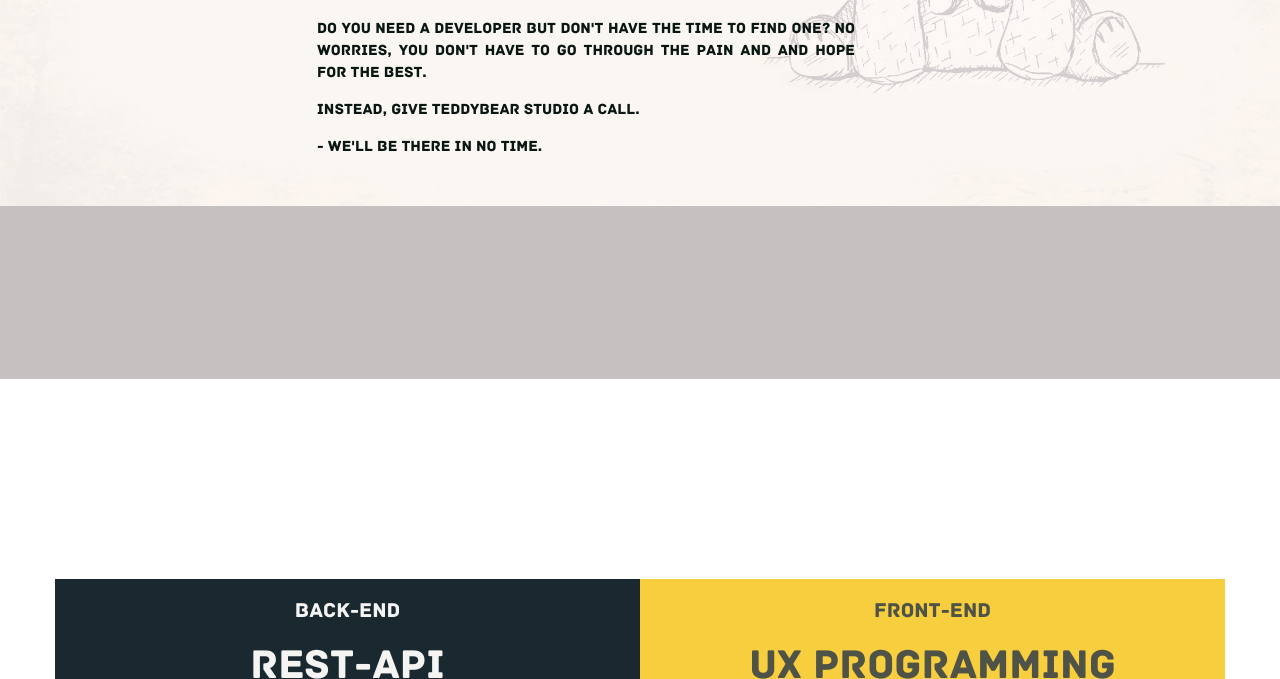
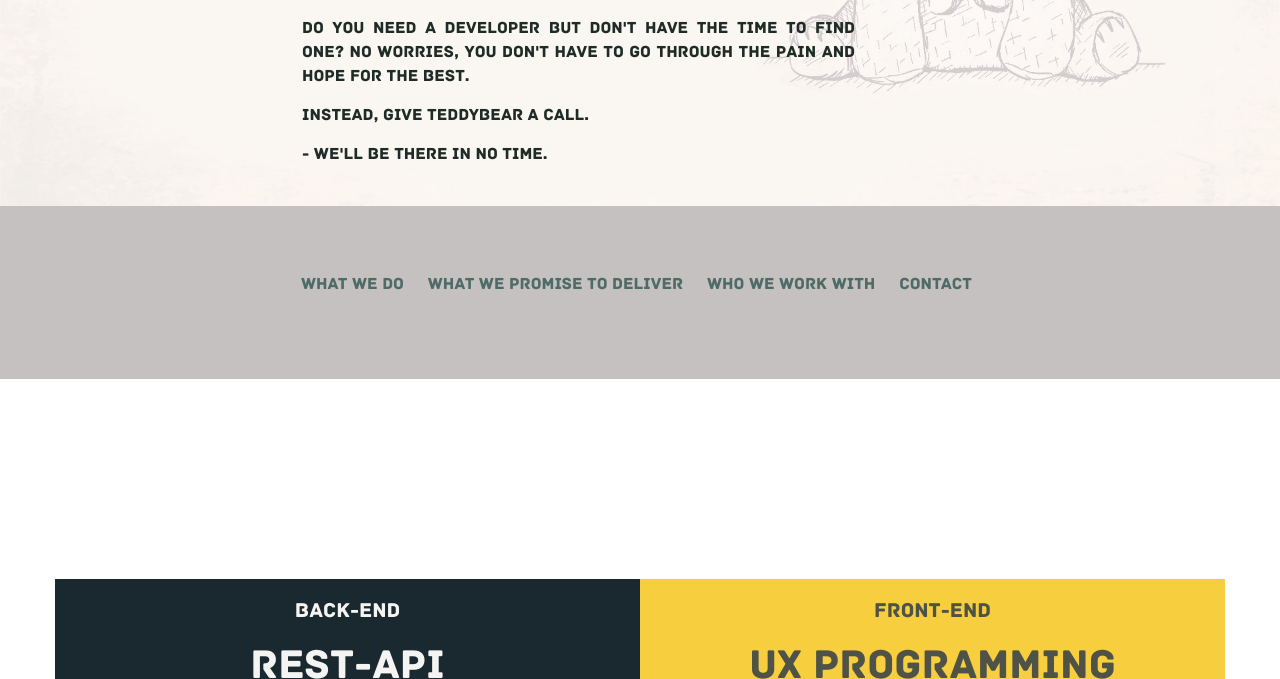
Before and after one commit to AlexanderSopov/teddybear, a plain HTML site: page index.html in a window 1280 px wide. Shown: the part 421-1100 px from the top of the page. Drawn offline with Linux system fonts and the light colour scheme.

Commit message:
changed layout and look n feel of website

```diff
--- a/css/fonts.css
+++ b/css/fonts.css
@@ -43,6 +43,17 @@ p{
 }
 
 .fullscreen p{
-	font-size:1.1em;
-	font-weight:100;
+	font-size:1.2em;
+	color:#1F2B27;
 }
+
+
+.navbar a{
+	font-family: archive;
+	color:#4F6B67;
+	font-size: 1.2em;
+	margin-right:20px;
+}
+.navbar a:hover{
+	color:#6E7787;
+}
--- a/css/style.css
+++ b/css/style.css
@@ -54,3 +54,7 @@
 .fullscreen p, .fullscreen h3{
 	margin: 15px 0px 5px 2px;
 }
+
+.navbar{
+	margin-top:100px;
+}
--- a/index.html
+++ b/index.html
@@ -25,6 +25,7 @@
 	<div class="row screen-and-steel fullscreen">
 		<img src="img/teddy-bg-1-1080.jpg" class="img-bg">
 		<div class="container">
+			<div class="row">
 				<div class="col-xs-12">
 					<h1>
 						TeddyBear Studio
@@ -36,14 +37,23 @@
 				<div class="col-xs-6 text-justify border">
 
 					<p>
-					Do you need a developer but don't have the time to find one? No worries, you don't have to go through the pain and and hope for the best.
+						Do you need a developer but don't have the time to find one? No worries, you don't have to go through the pain and hope for the best.
 					</p>
 					<p>
-					Instead, give TeddyBear Studio a call.
+						Instead, give TeddyBear a call.
 					</p>
 					<p>
 						- We'll be there in no time.
 					</p>
+				</div>
+			</div>
+			<div class="row">
+				<div class="col-xs-12 navbar">
+					<a href="#">What We Do</a>
+					<a href="#">What we promise to deliver</a>
+					<a href="#">Who we work with</a>
+					<a href="#">Contact</a>
+				</div>
 			</div>
 		</div>
 	</div>
```
Lines whose indentation alone changed are shown as unchanged.
